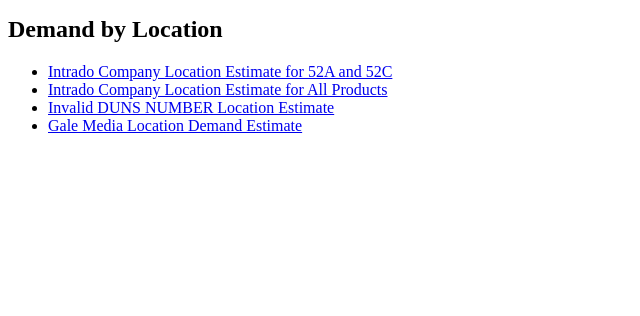
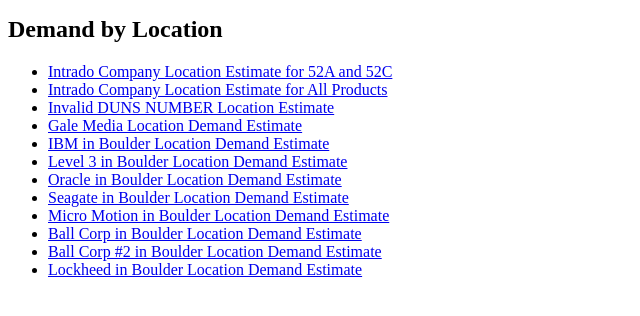
Before and after one commit to imidata/imi-rest-api, a Flask app: page / in a window 1280 px wide. Shown: the part 382-698 px from the top of the page, without its empty margins (0-640 px from the left). Run offline with Flask 2, Linux system fonts and the light colour scheme; some libraries are stand-ins or nearby versions.

Commit message:
new locations

```diff
--- a/templates/index.html
+++ b/templates/index.html
@@ -30,4 +30,12 @@
 	<li><a href="{{ url_for('location',duns='130866551' ) }}">Intrado Company Location Estimate for All Products</a></li>
 	<li><a href="{{ url_for('location',duns='invalid_DUNS' ) }}">Invalid DUNS NUMBER Location Estimate</a></li>
 	<li><a href="{{ url_for('location',duns='189963015' ) }}">Gale Media Location Demand Estimate</a></li>
+	<li><a href="{{ url_for('location',duns='001883164' ) }}">IBM in Boulder Location Demand Estimate</a></li>
+	<li><a href="{{ url_for('location',duns='961078177' ) }}"> Level 3 in Boulder Location Demand Estimate</a></li>
+	<li><a href="{{ url_for('location',duns='046160342' ) }}"> Oracle in Boulder Location Demand Estimate</a></li>
+	<li><a href="{{ url_for('location',duns='160836847' ) }}"> Seagate in Boulder Location Demand Estimate</a></li>
+	<li><a href="{{ url_for('location',duns='067295808' ) }}"> Micro Motion in Boulder Location Demand Estimate</a></li>
+	<li><a href="{{ url_for('location',duns='085270270' ) }}"> Ball Corp in Boulder Location Demand Estimate</a></li>
+	<li><a href="{{ url_for('location',duns='926451519' ) }}"> Ball Corp #2 in Boulder Location Demand Estimate</a></li>
+	<li><a href="{{ url_for('location',duns='179351267' ) }}"> Lockheed in Boulder Location Demand Estimate</a></li>
 </ul>
```
